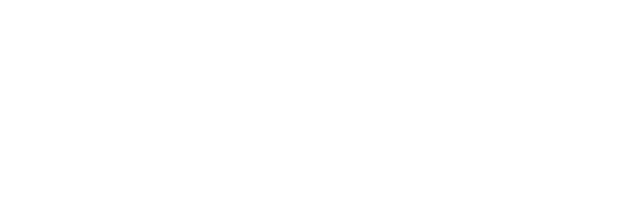
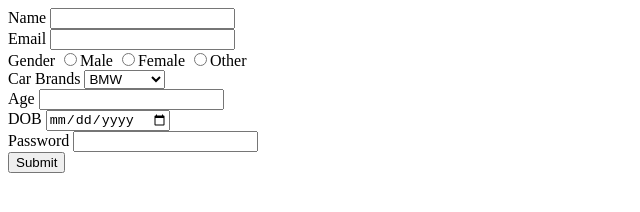
Before and after one commit to acciojob/signup-form-car-Kapil685838, a website: page main.html in a window 1280 px wide. Shown: the whole page, without its empty margins (0-640 px from the left). Drawn offline with Linux system fonts and the light colour scheme.

Commit message:
created a submission

```diff
--- a/main.html
+++ b/main.html
@@ -8,6 +8,36 @@
 
 <body>
 	<!-- the entire body must be written by student -->
+	<form method = "post">
+		<label for = "name">Name</label>
+		<input type = "text" id = "name" required>
+		<br>
+		<label for = "email">Email</label>
+		<input type = "email" id = "email" required>
+		<br>
+		<label for = "gender">Gender</label>
+		<input type = "radio" name = "gender" value = "male" required>Male
+		<input type = "radio" name = "gender" value = "female" required>Female
+		<input type = "radio" name = "gender" value = "other" required>Other
+		<br>
+		<label for = "cars">Car Brands</label>
+		<select id = "cars" required>
+			<option value = "bmw">BMW</option>
+			<option value = "audi">Audi</option>
+			<option value = "mercedez">Mercedez</option>
+		</select>
+		<br>
+		<label for = "age">Age</label>
+		<input type = "number" id = "age" required>
+		<br>
+		<label for = "dob">DOB</label>
+		<input type = "date" id = "dob" required>
+		<br>
+		<label for = "password">Password</label>
+		<input type = "password" id = "password" required>
+		<br>
+		<button type = "submit">Submit</button>
+	</form>
     <script type="text/javascript" src="./script.js">
 </script>
 
```
